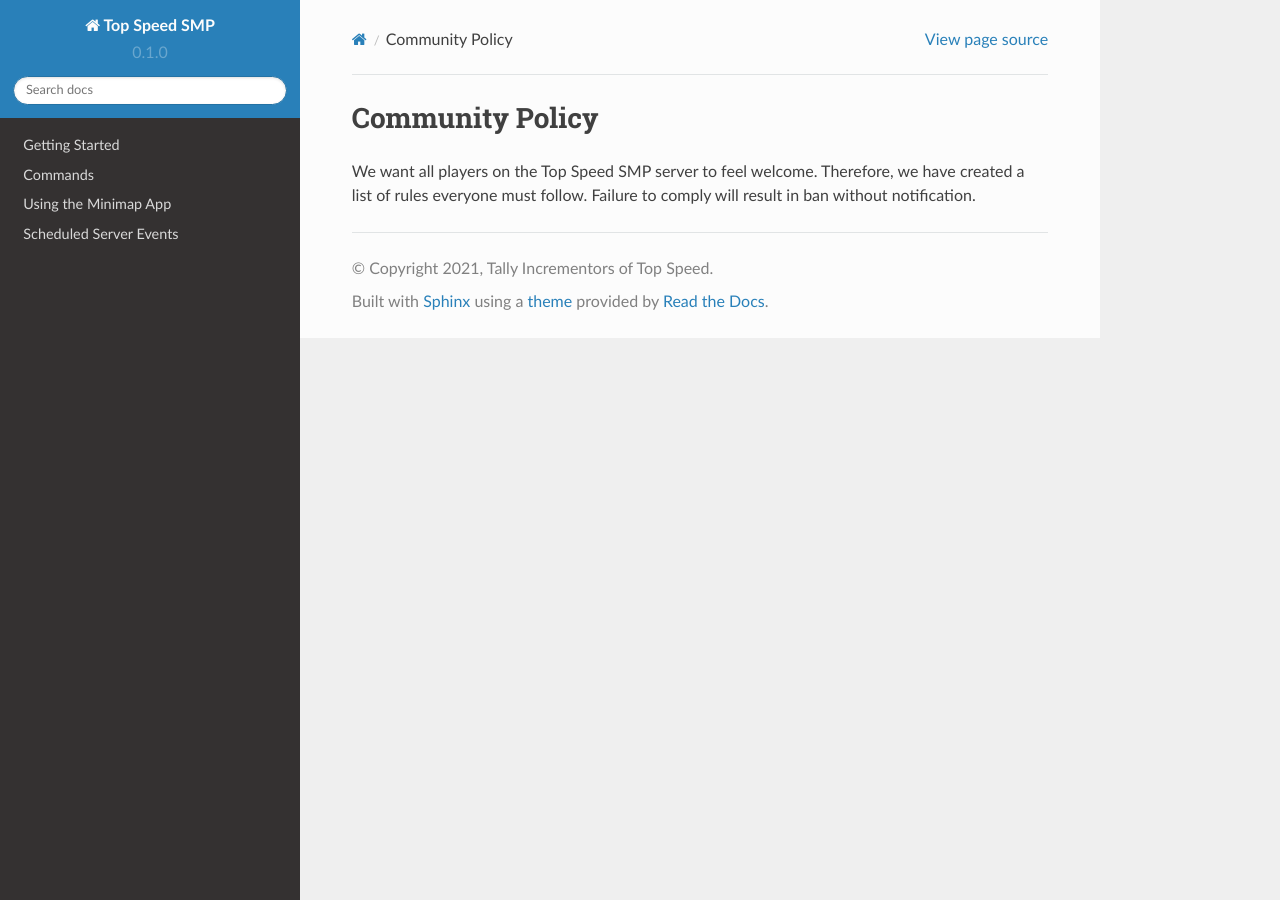
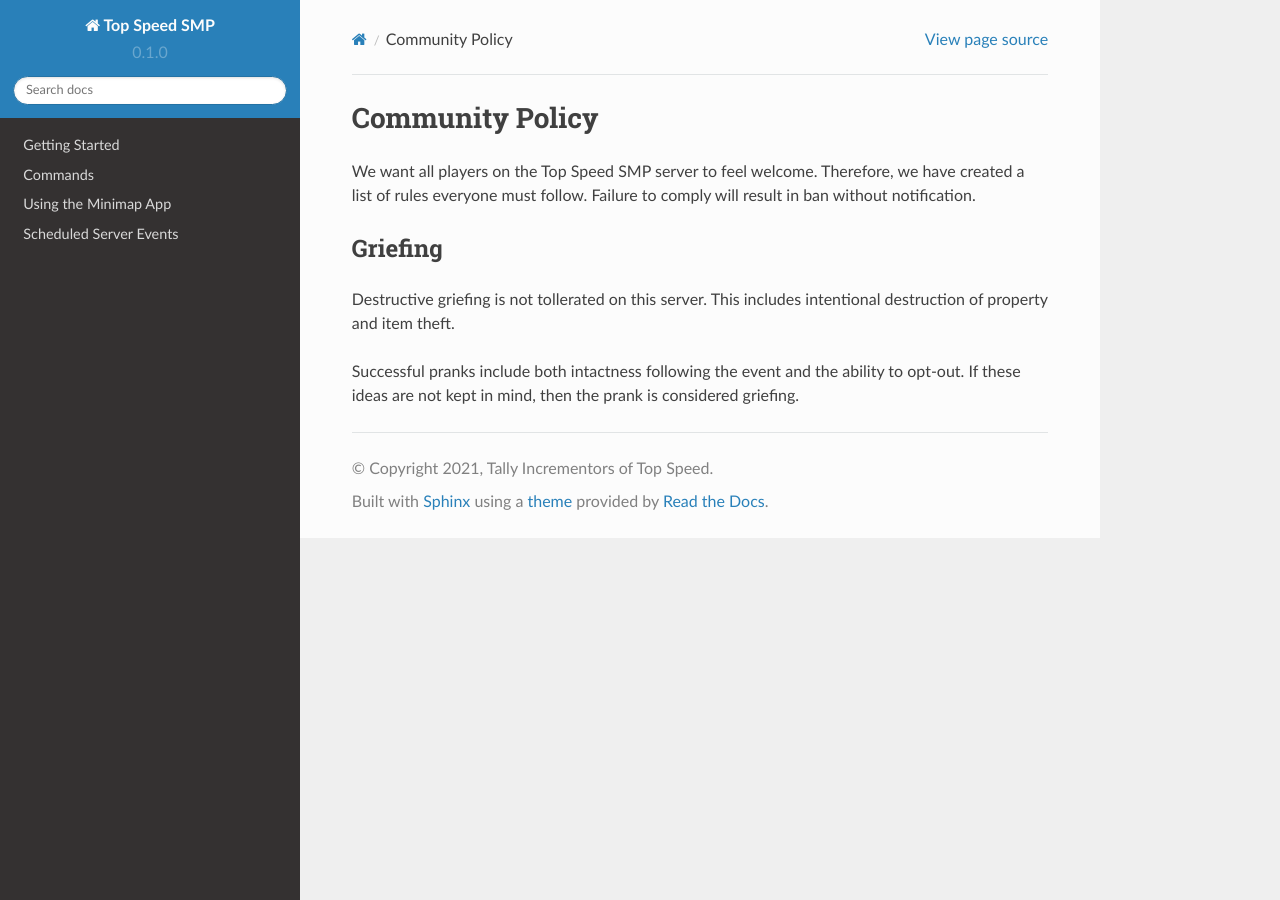
Before and after one commit to cm090/topspeedmc, a Sphinx documentation site: the page built from docs/source/community-policy.rst, in a window 1280 px wide. Built offline with Sphinx 7.4.7 and the Read the Docs theme 2.0.0, drawn with Linux system fonts in a browser that asks for light colours.

Commit message:
Update community-policy.rst

```diff
--- a/docs/source/community-policy.rst
+++ b/docs/source/community-policy.rst
@@ -2,3 +2,10 @@ Community Policy
 ================
 
 We want all players on the Top Speed SMP server to feel welcome. Therefore, we have created a list of rules everyone must follow. Failure to comply will result in ban without notification.
+
+Griefing
+--------
+
+Destructive griefing is not tollerated on this server. This includes intentional destruction of property and item theft.
+
+Successful pranks include both intactness following the event and the ability to opt-out. If these ideas are not kept in mind, then the prank is considered griefing.
```
